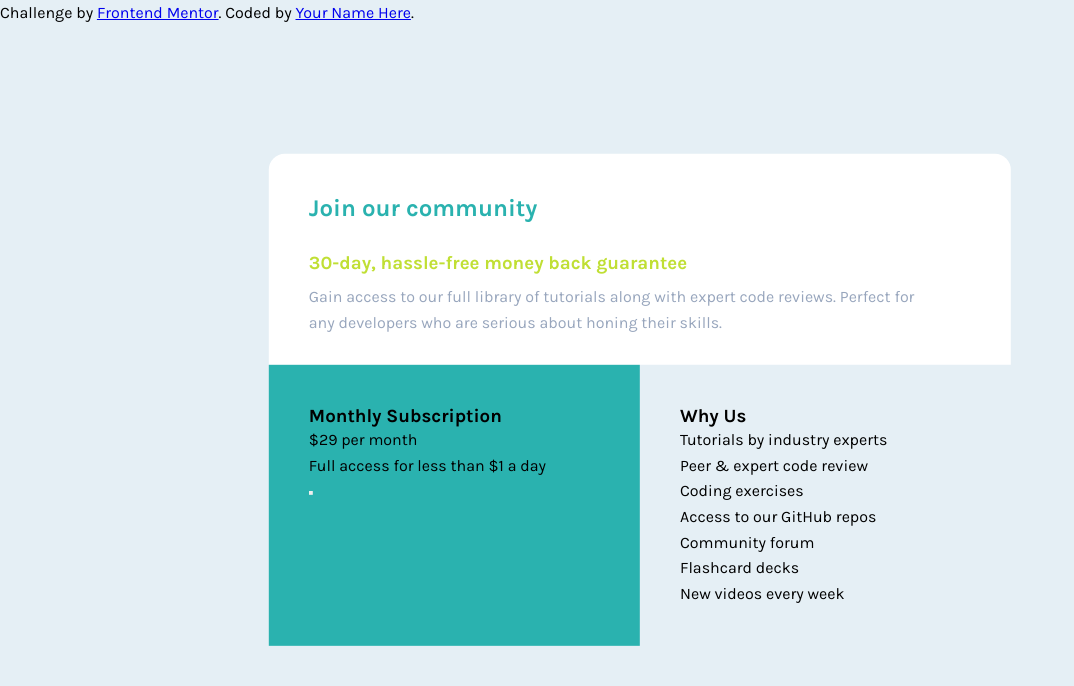
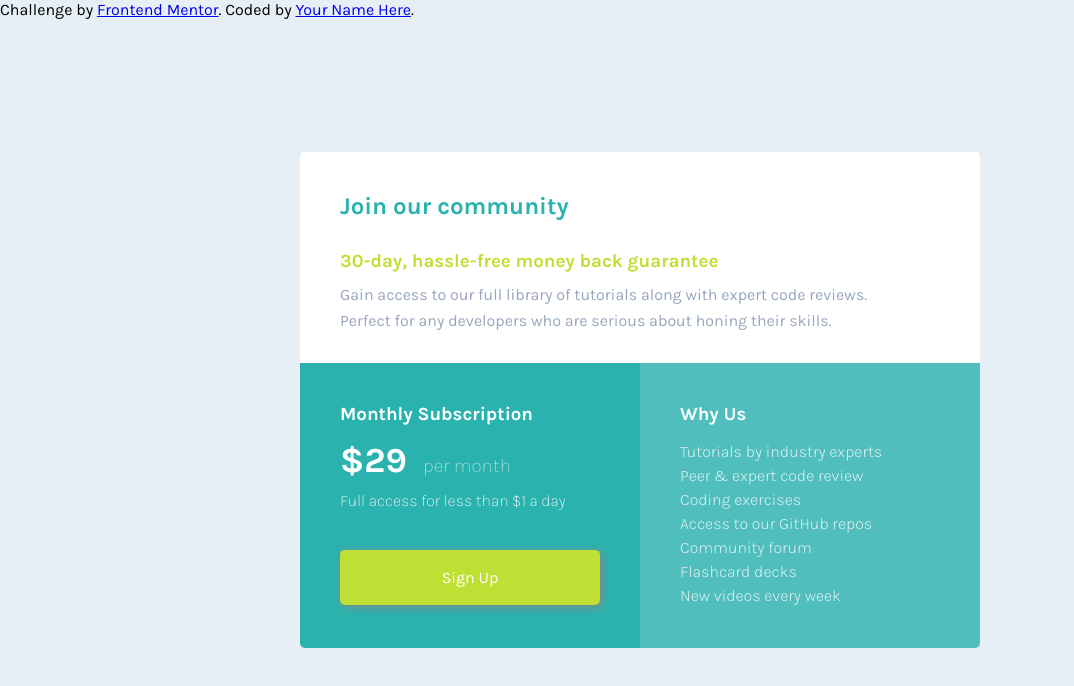
Before and after one commit to tagabaza/frontendmentor-single-price-grid, a plain HTML site: page index.html in a window 1280 px wide. Shown: the whole page, without its empty margins (0-1074 px from the left). Drawn offline with Linux system fonts and the light colour scheme.

Commit message:
Finished Desktop  Version

```diff
--- a/index.html
+++ b/index.html
@@ -7,7 +7,8 @@
 
   <link rel="icon" type="image/png" sizes="32x32" href="./images/favicon-32x32.png">
   <link rel="preconnect" href="https://fonts.gstatic.com">
-  <link href="https://fonts.googleapis.com/css2?family=Karla:wght@400;700&display=swap" rel="stylesheet">
+  <link rel="preconnect" href="https://fonts.gstatic.com">
+  <link href="https://fonts.googleapis.com/css2?family=Karla:wght@200;300;400;700&display=swap" rel="stylesheet">
   <link rel="stylesheet" href="styles.css">
   <title>Frontend Mentor | Single Price Grid Component</title>
 
@@ -26,9 +27,9 @@
       <div class="btm">
         <div class="btm-left">
           <h3> Monthly Subscription</h3>
-          <p><span>&dollar;29</span> per month</p>
-          <p>Full access for less than &dollar;1 a day</p>
-          <button class="btn" type="button" name="button"></button>
+          <p class="per-month">&dollar;29<span>per month</span></p>
+          <p class="full-access">Full access for less than &dollar;1 a day</p>
+          <button class="btn" type="button">Sign Up</button>
         </div>
         <div class="btm-right">
           <h3>Why Us</h3>
--- a/styles.css
+++ b/styles.css
@@ -6,65 +6,121 @@
  .attribution a {
    color: hsl(228, 45%, 44%);
  } */
-
-*{
+ * {
    margin: 0;
    padding: 0;
    box-sizing: border-box;
  }
 
-body{
+ body {
    font-family: 'Karla', sans-serif;
    min-height: 100vh;
    width: 100%;
    background-color: hsl(204, 43%, 93%);
-
-}
-p{
-  line-height: 1.6;
  }
 
-
-.price-grid{
+ .price-grid {
    position: fixed;
    left: 50%;
    top: 50%;
    transform: translate(-50%, -50%);
-  width: 58%;
+   min-width: 680px;
+   max-width: 680px;
    z-index: 2;
  }
 
-.top{
+ .top {
    background-color: #fff;
-  border-radius: 1rem 1rem 0 0;
+   border-radius: .3rem .3rem 0 0;
    padding: 40px 95px 30px 40px;
  }
 
-.top h1{
+ .top h1 {
    color: hsl(179, 62%, 43%);
    font-weight: 700;
    padding-bottom: 30px;
  }
 
-.top h3{
+ .top h3 {
    color: hsl(71, 73%, 54%);
+   padding-bottom: 10px;
+ }
+
+ .top p {
+   color: hsl(218, 22%, 67%);
+   line-height: 1.6;
+ }
+
+ .btm {
+   display: grid;
+   grid-template-columns: 1fr 1fr;
+ }
+
+ .btm-left {
+   background-color: hsl(179, 62%, 43%);
+   border-bottom-left-radius: .3rem;
+   color: #fff;
+   padding: 40px;
+ }
+
+ .btm-left h3 {
+   padding-bottom: 15px;
+ }
+
+ .btm-left span {
+   opacity: 0.6;
+   font-weight: 200;
+   font-size: 1.2rem;
+   padding-left: 16px;
+
+
+ }
+
+ .per-month{
+   color: #fff;
+   font-weight: 700;
+   font-size: 2.2rem;
    padding-bottom: 10px;
 
  }
 
-.top p{
-  color: hsl(218, 22%, 67%);
-}
-.btm{
-  display: grid;
-  grid-template-columns: 1fr 1fr;
+ .full-access {
+   padding-bottom: 40px;
+   font-weight: 200;
  }
 
-.btm-left{
-  background-color: hsl(179, 62%, 43%);
-  padding: 40px;
+ .btn {
+   font-family: "Karla", sans-serif;
+   font-size: 16px;
+   color: #fff;
+   background-color: hsl(71, 73%, 54%);
+   border: none;
+   border-radius: .3rem;
+   box-shadow: 2px 2px 10px #888888;
+   height: 3.4rem;
+   transition-duration: 0.2s;
+   width: 100%;
  }
 
-.btm-right{
+ .btn:hover {
+   box-shadow: 0 12px 16px 0 rgba(0, 0, 0, 0.24), 0 17px 50px 0 rgba(0, 0, 0, 0.19);
+ }
+
+ .btm-right {
+   background-color: hsl(179, 62%, 43%);
+   border-bottom-right-radius: .3rem;
+   color: #fff;
    padding: 40px;
+   opacity: 0.8;
  }
+
+ .btm-right h3{
+   padding-bottom: 15px;
+ }
+
+ .btm-right p{
+   font-weight: 300;
+   font-size: 1rem;
+   line-height: 1.5;
+   opacity: 0.8;
+ }
```
Also changed, not shown: design/desktop-design.jpg (added), design/desktop-preview.jpg (added), design/mobile-design.jpg (added), 4 other files. Lines whose indentation alone changed are shown as unchanged.
